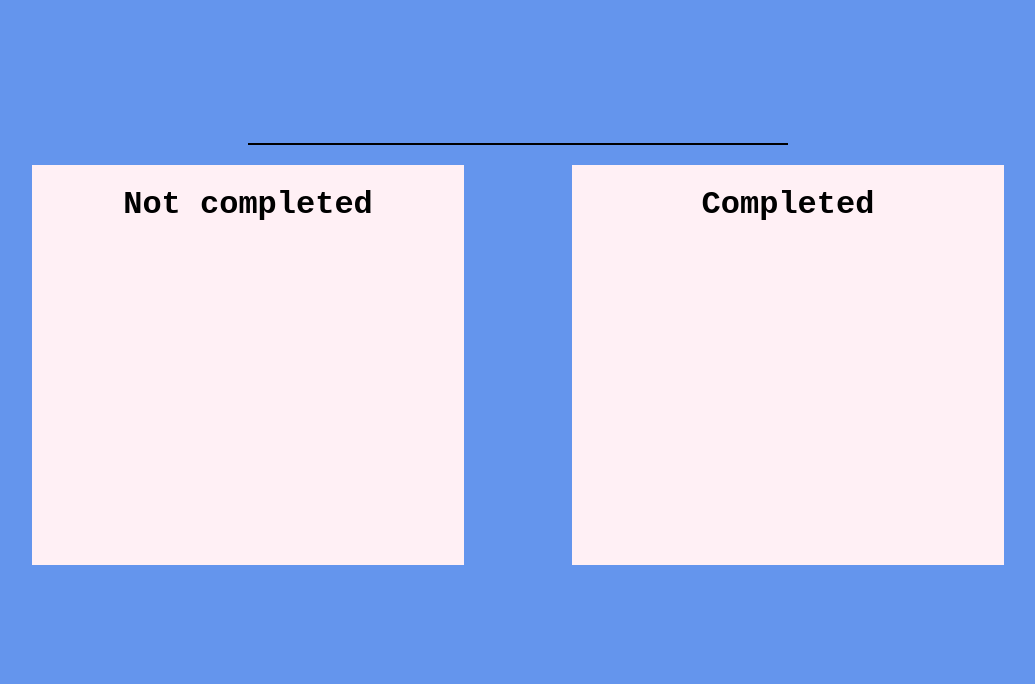
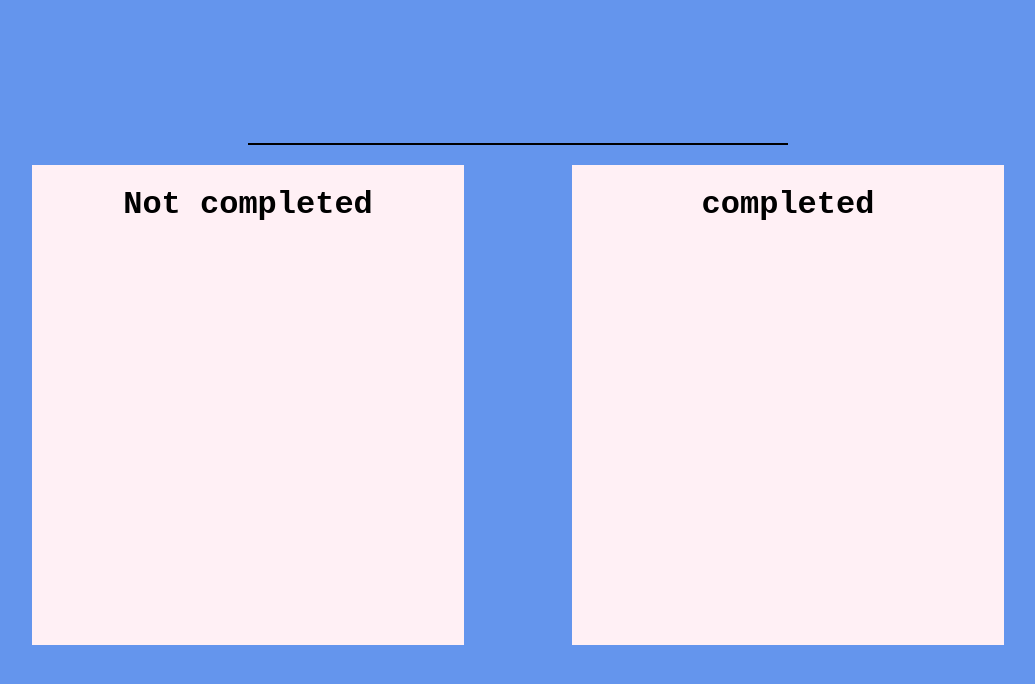
Before and after one commit to MT0609/ToDoList, a plain HTML site: page index.html in a window 1280 px wide. Shown: the whole page, without its empty margins (122-1157 px from the left). Drawn offline with nearby package versions, Linux system fonts and the light colour scheme.

Commit message:
update header css of task list

```diff
--- a/index.html
+++ b/index.html
@@ -14,12 +14,13 @@
     <div class="main">
         <input type="text" class="tasktxt">
         <div class="container">
-            <div class="task-list notcomp">
+            <div class="task-list">
                 <h1>Not completed</h1>
+                <div class="notcomp"></div>
             </div>
-
-            <div class="task-list comp">
-                <h1>Completed</h1>
+            <div class="task-list">
+                <h1>completed</h1>
+                <div class="comp"></div>
             </div>
         </div>
     </div>
--- a/toDoList.css
+++ b/toDoList.css
@@ -24,6 +24,10 @@ body{
     margin: auto;
     margin-top: 20px;
     font-family: 'Courier New';
+}
+
+.notcomp, .comp{
+    width: 100%;
     height: 50vh;
     max-height: 50vh;
     overflow-y: scroll;
```
